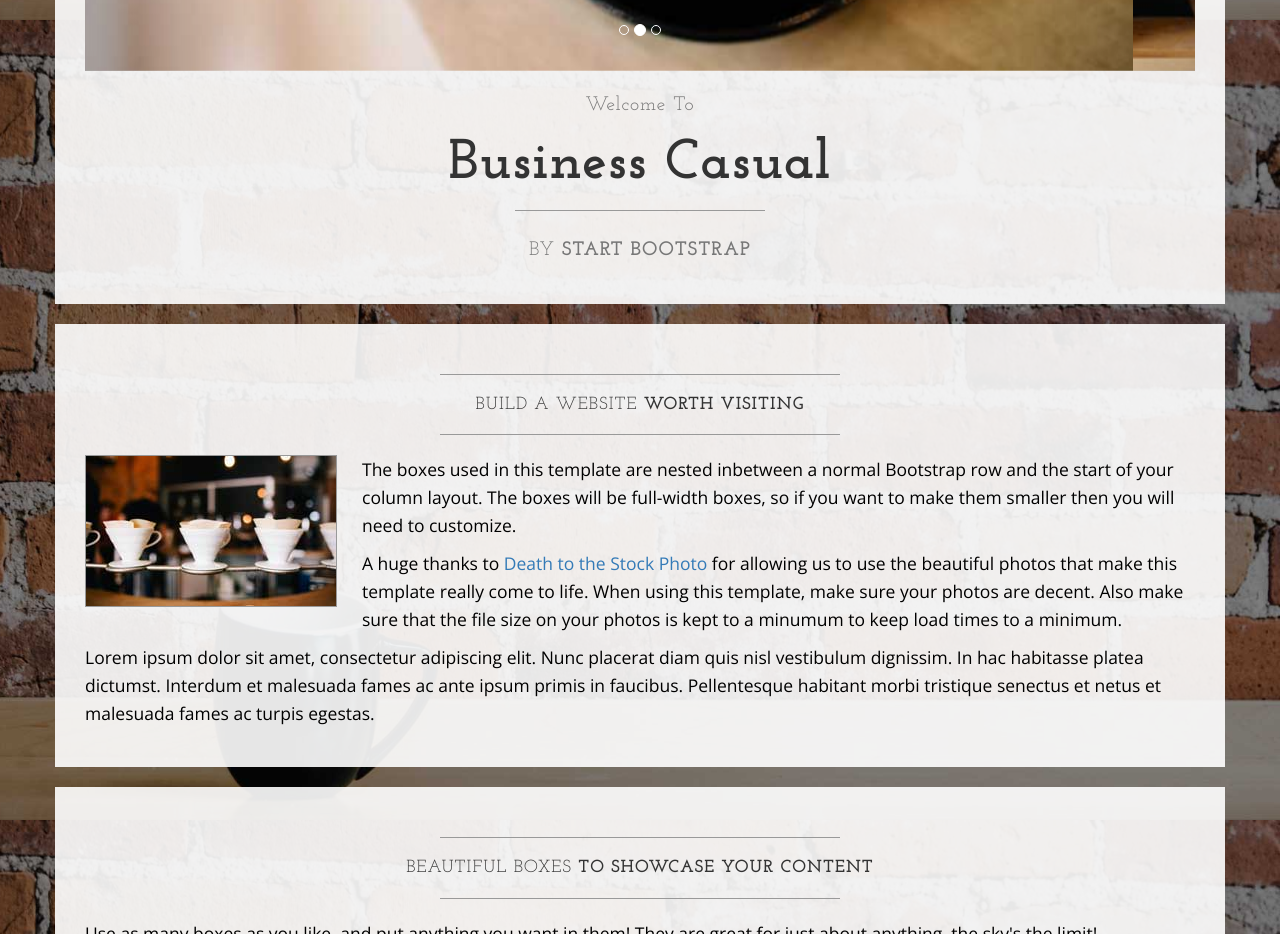
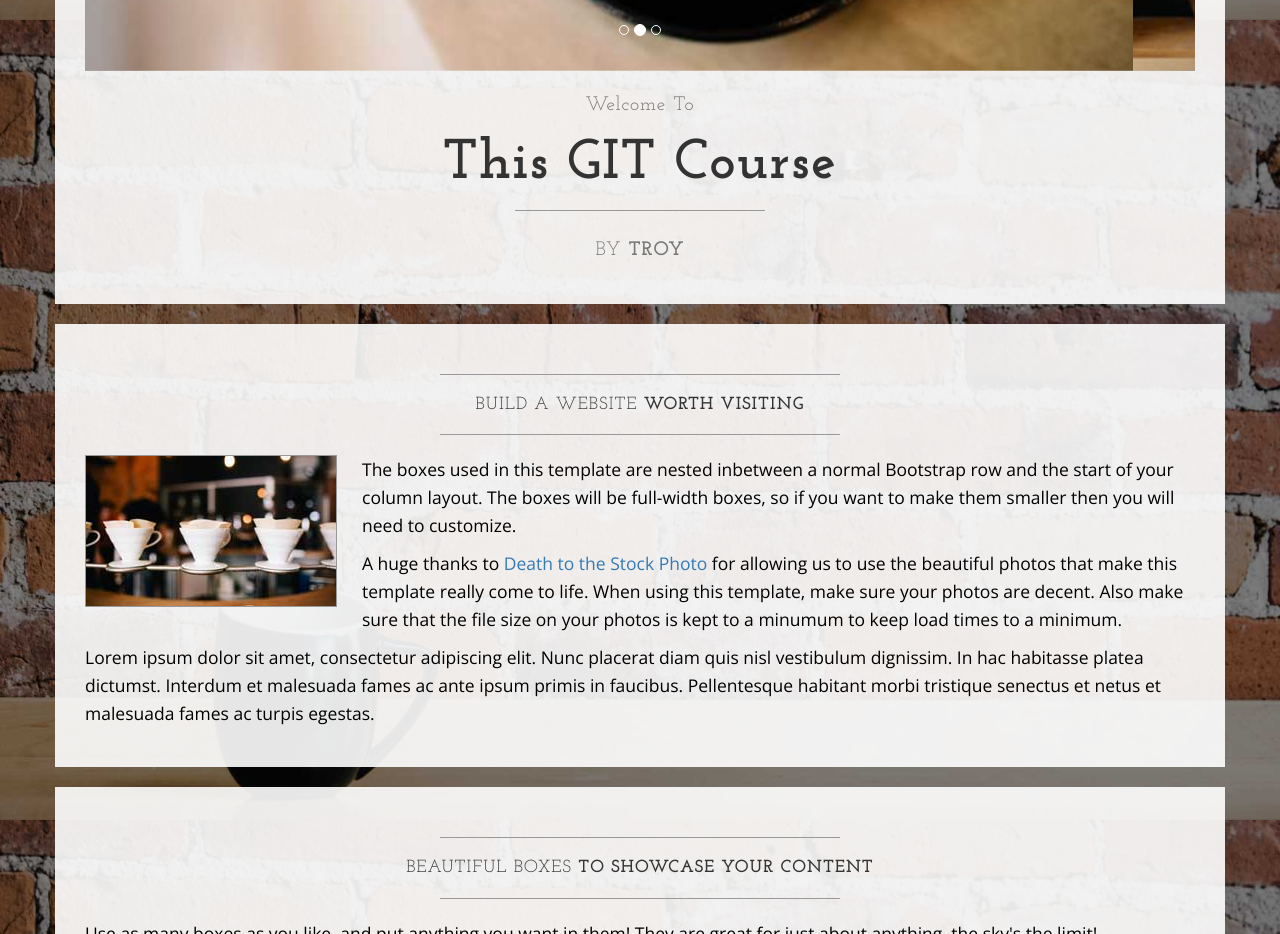
Before and after one commit to tphilis/Learnable-GIT-course, a plain HTML site: page index.html in a window 1280 px wide. Shown: the part 780-1714 px from the top of the page. Drawn offline with nearby package versions, Linux system fonts and the light colour scheme.

Commit message:
Changed items after carousel

```diff
--- a/index.html
+++ b/index.html
@@ -108,11 +108,11 @@
                     <h2 class="brand-before">
                         <small>Welcome to</small>
                     </h2>
-                    <h1 class="brand-name">Business Casual</h1>
+                    <h1 class="brand-name">This GIT Course</h1>
                     <hr class="tagline-divider">
                     <h2>
                         <small>By
-                            <strong>Start Bootstrap</strong>
+                            <strong>Troy</strong>
                         </small>
                     </h2>
                 </div>
```
